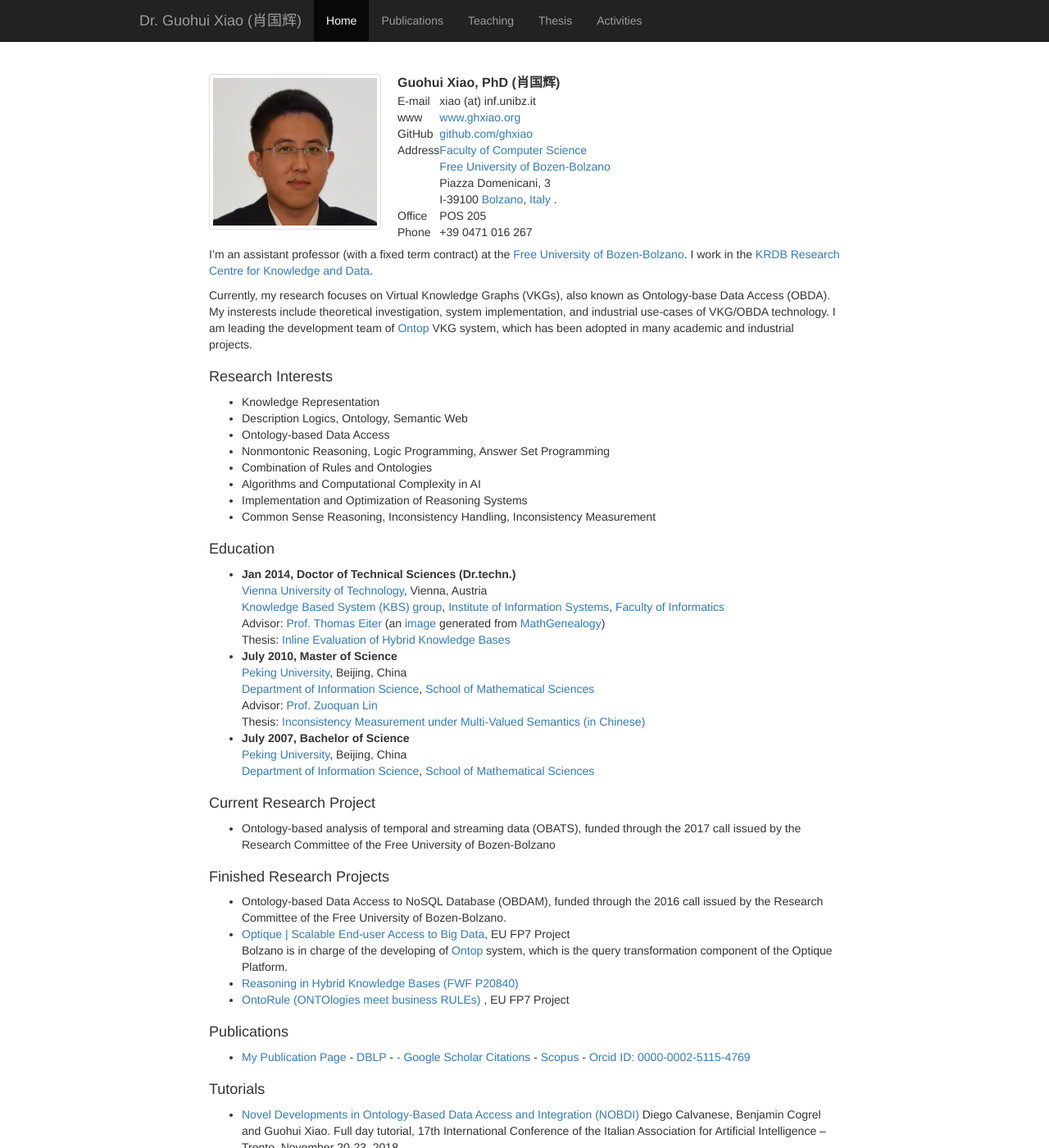
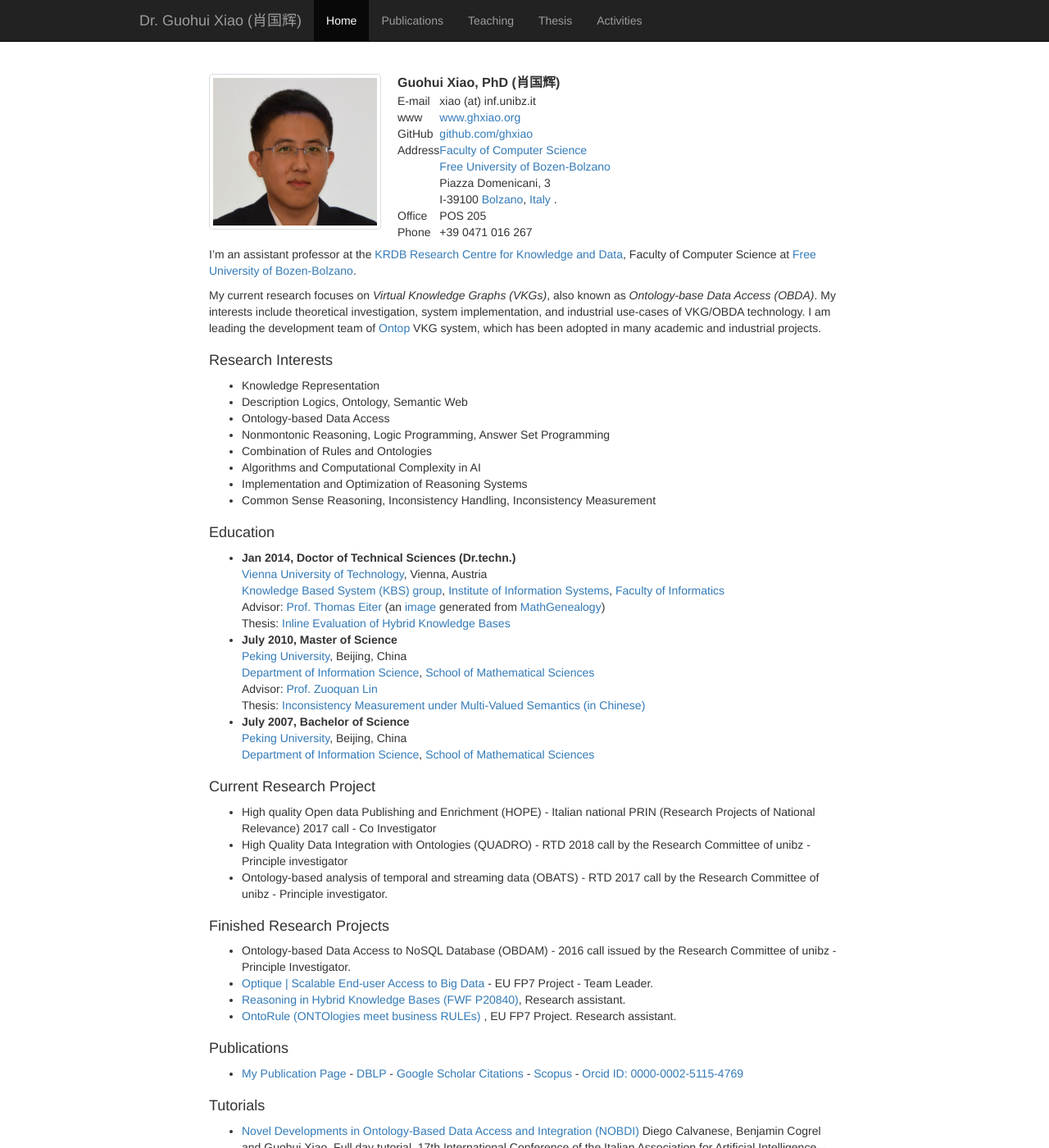
Before and after one commit to ghxiao/ghxiao.github.io, a Jekyll site: the page built from index.html, in a window 1280 px wide and 1400 px high. Shown: the whole window at 82% size. Built offline with Jekyll 4.4.1, drawn with Linux system fonts in a browser that asks for light colours; some of the changed text lies outside the part shown.

Commit message:
update projects

```diff
--- a/_includes/xiao.bib
+++ b/_includes/xiao.bib
@@ -1,7 +1,7 @@
 %% This BibTeX bibliography file was created using BibDesk.
 %% http://bibdesk.sourceforge.net/
 
-%% Created for Guohui Xiao at 2019-02-24 14:40:54 +0100
+%% Created for Guohui Xiao at 2019-02-24 14:46:26 +0100
 
 
 %% Saved with string encoding Unicode (UTF-8)
--- a/index.html
+++ b/index.html
@@ -59,16 +59,15 @@ slug: home
 </div>
 
 <p>
-    I’m an assistant professor (with a fixed term contract) at the <a href="http://www.unibz.it/">Free University of
+    I’m an assistant professor at the <a href="http://www.inf.unibz.it/krdb/"> KRDB Research Centre
+        for Knowledge and Data</a>, Faculty of Computer Science at <a href="http://www.unibz.it/">Free University of
         Bozen-Bolzano</a>.
-    I work in the <a href="http://www.inf.unibz.it/krdb/"> KRDB Research Centre
-        for Knowledge and Data</a>.
 </p>
 
 <p>
-    Currently, my research focuses on <emph>Virtual Knowledge Graphs (VKGs)</emph>, also known as <emph>Ontology-base
-        Data Access (OBDA)</emph>.
-    My insterests include theoretical investigation, system implementation, and industrial use-cases of VKG/OBDA
+    My current research focuses on <em>Virtual Knowledge Graphs (VKGs)</em>, also known as <em>Ontology-base
+        Data Access (OBDA)</em>.
+    My interests include theoretical investigation, system implementation, and industrial use-cases of VKG/OBDA
     technology.
     I am leading the development team of
     <a href="http://ontop.inf.unibz.it">Ontop</a> VKG system, which has been adopted in many academic and industrial
@@ -133,8 +132,12 @@ slug: home
 <div>
     <h3>Current Research Project</h3>
     <ul>
-        <li> Ontology-based analysis of temporal and streaming data (OBATS), funded through the 2017 call issued by the
-            Research Committee of the Free University of Bozen-Bolzano
+        <li>High quality Open data Publishing and Enrichment (HOPE) - Italian national PRIN (Research Projects of National Relevance)
+            2017 call - Co Investigator</li>
+        <li> High Quality Data Integration with Ontologies (QUADRO) - RTD 2018 call by the
+            Research Committee of unibz - Principle investigator</li>
+        <li> Ontology-based analysis of temporal and streaming data (OBATS) - RTD 2017 call by the
+            Research Committee of unibz - Principle investigator.
         </li>
     </ul>
 </div>
@@ -142,18 +145,16 @@ slug: home
 <div>
     <h3>Finished Research Projects</h3>
     <ul>
-        <li>Ontology-based Data Access to NoSQL Database (OBDAM), funded through the 2016 call issued by the Research
-            Committee of the Free University of Bozen-Bolzano.
+        <li>Ontology-based Data Access to NoSQL Database (OBDAM) - 2016 call issued by the Research
+            Committee of unibz - Principle Investigator.
         </li>
-        <li><a href="http://www.optique-project.eu/">Optique | Scalable End-user Access to Big Data</a>, EU FP7
-            Project
-            <br> Bolzano is in charge of the developing of <a href="http://ontop.inf.unibz.it">Ontop</a> system,
-            which is the query transformation component of the Optique Platform.
+        <li><a href="http://www.optique-project.eu/">Optique | Scalable End-user Access to Big Data</a> - EU FP7
+            Project - Team Leader.
         </li>
         <li><a href="http://www.kr.tuwien.ac.at/research/projects/hybridkb/index.html">Reasoning
-                in Hybrid Knowledge Bases (FWF P20840)</a></li>
+                in Hybrid Knowledge Bases (FWF P20840)</a>, Research assistant. </li>
         <li><a href="http://ontorule-project.eu/">OntoRule (ONTOlogies meet business RULEs) </a>,
-            EU FP7 Project <br>
+            EU FP7 Project. Research assistant. <br>
             <!--
             Deliverables I was involved in: <a
                     href="http://ontorule-project.eu/outcomes%3Ffunc=fileinfo&amp;id=44">D2.3</a>
@@ -173,7 +174,7 @@ slug: home
         <li>
             <a href="publications.html">My Publication Page</a> -
             <a href="http://www.informatik.uni-trier.de/~ley/db/indices/a-tree/x/Xiao:Guohui.html">DBLP</a> -
-            <a href="https://scholar.google.com/citations?hl=en&user=hbek3dcAAAAJ&view_op=list_works&sortby=pubdate"> -
+            <a href="https://scholar.google.com/citations?hl=en&user=hbek3dcAAAAJ&view_op=list_works&sortby=pubdate">
                 Google Scholar Citations</a> -
             <a href="https://www.scopus.com/authid/detail.uri?authorId=55165980500">Scopus</a> -
             <a href="https://orcid.org/0000-0002-5115-4769">Orcid ID: 0000-0002-5115-4769</a>
```
Also changed, not shown: other parts of index.html (+1 -1 lines), Gemfile.lock, README.md.
